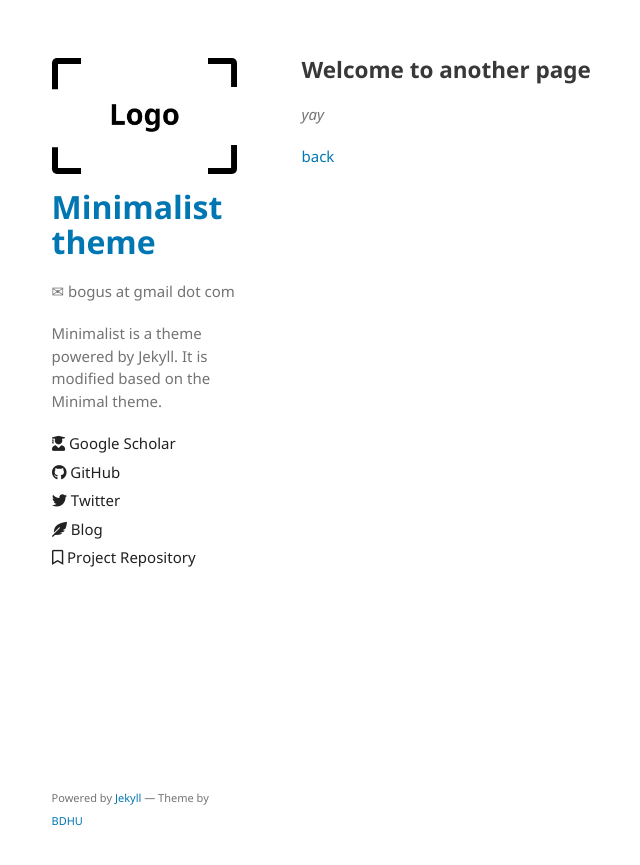
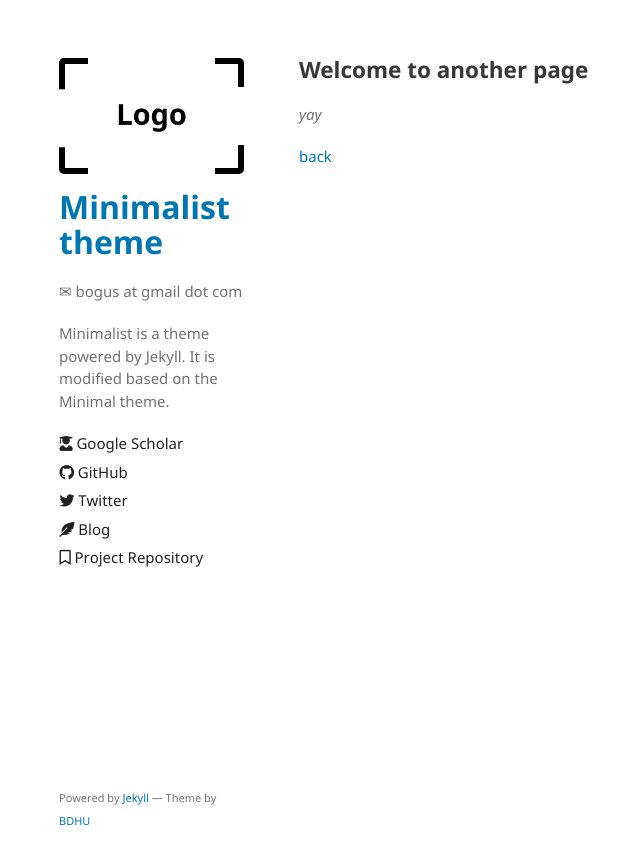
Before and after one commit to BDHU/minimalist, a Jekyll site: the page built from another-page.md, in a window 1280 px wide. Shown: the top 865 px of the page, without its empty margins (151-791 px from the left). Built offline with Jekyll 4.4.1, drawn with Linux system fonts in a browser that asks for light colours; our own code applies the rules of GitHub Pages for plain Markdown files.

Commit message:
update layout width

```diff
--- a/_sass/jekyll-theme-minimal.scss
+++ b/_sass/jekyll-theme-minimal.scss
@@ -76,7 +76,7 @@ ul.link:last-child {
 }
 
 .wrapper {
-  width:875px;
+  width:860px;
   margin: 0 auto;
 }
 
@@ -174,7 +174,7 @@ strong {
 }
 
 section {
-  width: 625px;
+  width: 620px;
   float:right;
   padding-bottom:50px;
 }
```
